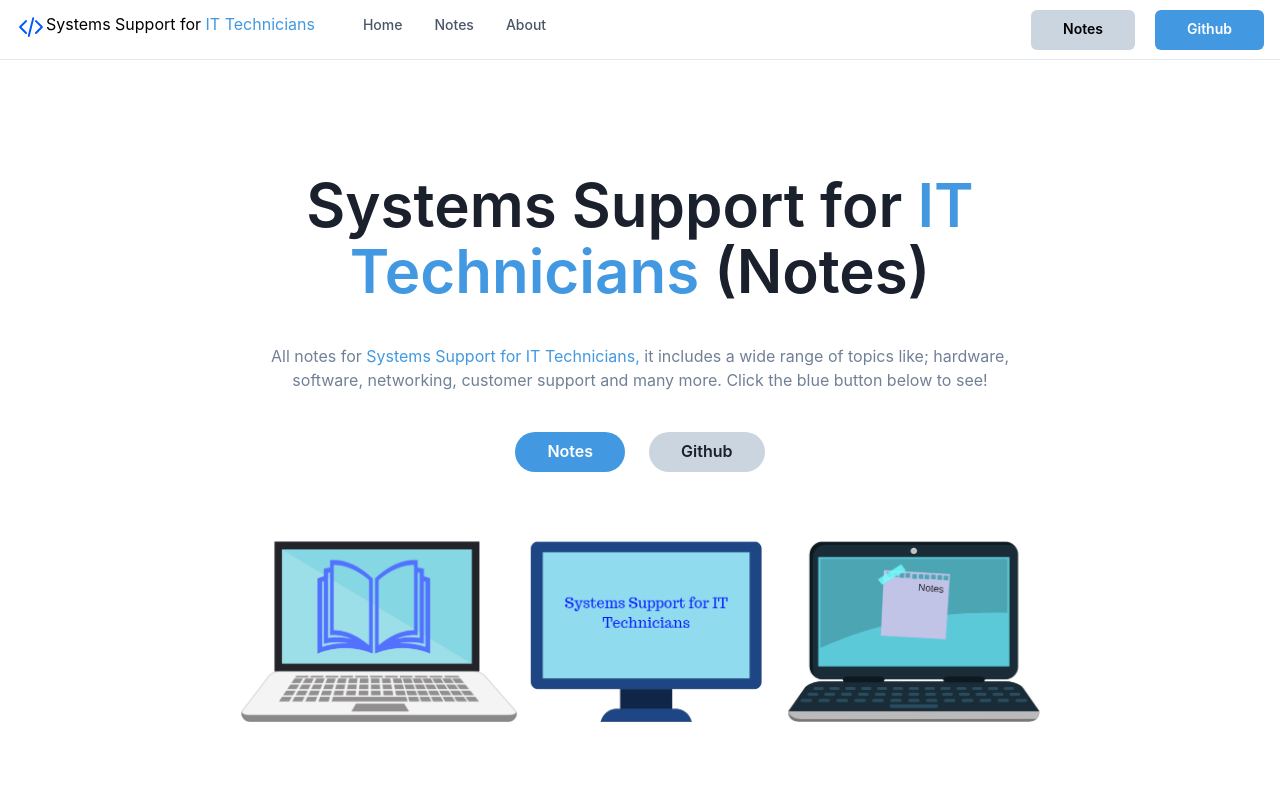
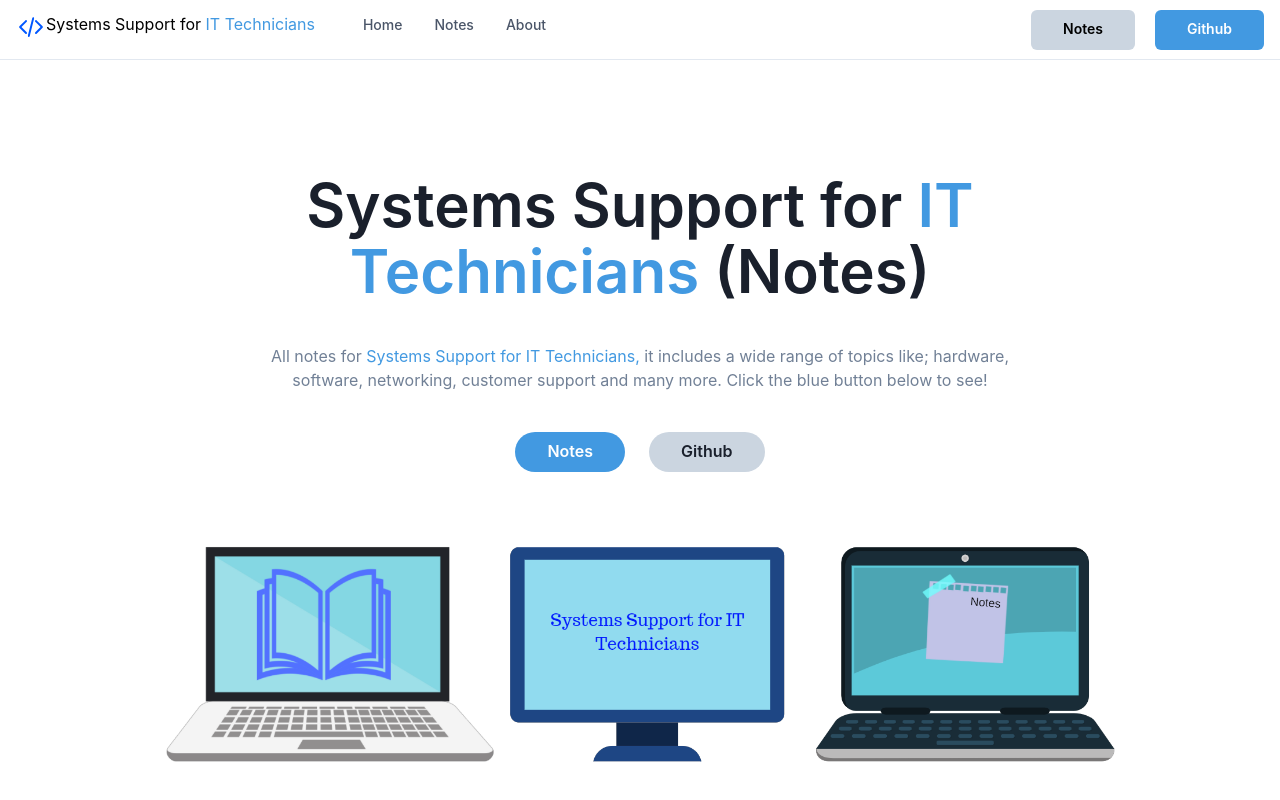
Before and after one commit to PatelN123/systems-support-for-it-technicians, a Next.js app: page / in a window 1280 px wide. Shown: the top 800 px of the page. Built offline with nearby package versions, Linux system fonts and the light colour scheme.

Commit message:
Update hero.tsx

```diff
--- a/src/components/mainpage/hero.tsx
+++ b/src/components/mainpage/hero.tsx
@@ -46,7 +46,7 @@ import {
               Github
             </Button>
           </Stack>
-          <img src="computer.png" height="800px" width="800px"></img>
+          <img src="computer.png" height="950px" width="950px"></img>
           <Flex w={'full'}>
           </Flex>
         </Stack>
```
